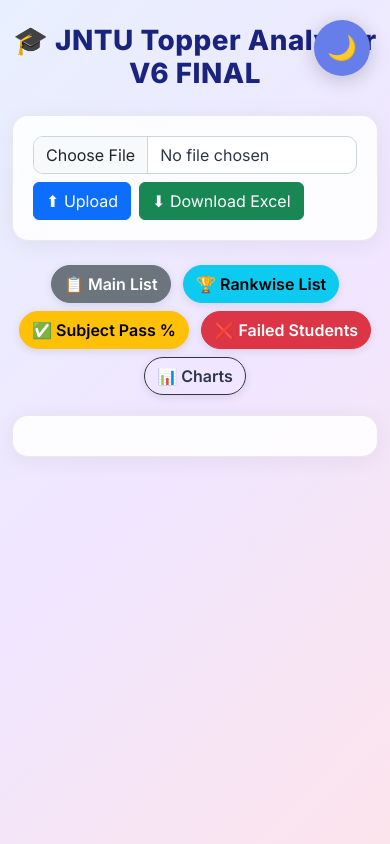
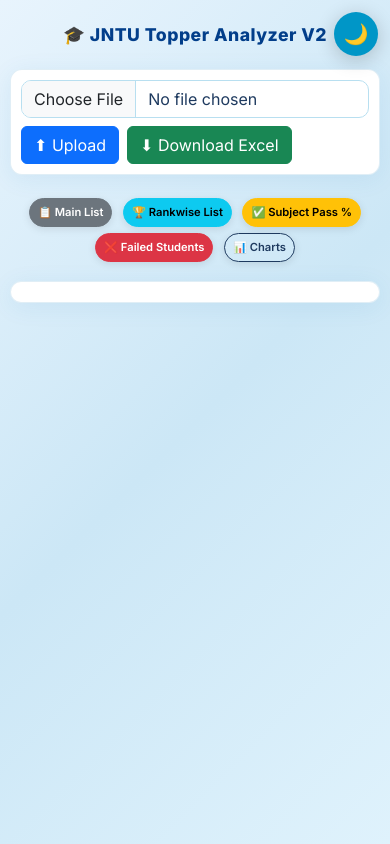
Before and after one commit to saikrishnajanga/jntuh-markslist-v2.0, a Flask app: page / in a window 390 px wide. Run offline with Flask 3, Linux system fonts and the light colour scheme; some libraries are stand-ins or nearby versions.

Commit message:
V2: Ocean Blue theme, grouped table headers, PDF export, responsive design, fixed overall percentage

```diff
--- a/app.py
+++ b/app.py
@@ -60,20 +60,25 @@ def process_file(path):
     ).round(2).reset_index()
     sgpa.columns = ["HTNO","SGPA"]
 
-    # THEORY SUBJECT PERCENTAGE (CR >= 3)
-    theory = df[df["CR"] >= 3].copy()
-    theory["Subject %"] = theory["TOTAL"]
+    # Identify theory vs lab subjects
+    subject_cr = credit_subjects.drop_duplicates("SUBJECT")[["SUBJECT","CR"]].copy()
+    theory_names = sorted(subject_cr[subject_cr["CR"] >= 3]["SUBJECT"].tolist())
+    lab_names = sorted(subject_cr[subject_cr["CR"] < 3]["SUBJECT"].tolist())
 
-    subject_percent = theory.pivot(
+    # ALL SUBJECT MARKS pivot
+    all_subs = credit_subjects.copy()
+    all_subs["Subject %"] = all_subs["TOTAL"]
+
+    subject_percent = all_subs.pivot(
         index="HTNO",
         columns="SUBJECT",
         values="Subject %"
     ).round(2).reset_index()
 
-    # OVERALL % based on theory subjects only
-    subject_count = theory.groupby("HTNO").size().reset_index(name="Count")
+    # OVERALL % based on ALL credit subjects (theory + lab)
+    all_subject_count = credit_subjects.groupby("HTNO").size().reset_index(name="Count")
 
-    overall = total_marks.merge(subject_count,on="HTNO")
+    overall = total_marks.merge(all_subject_count, on="HTNO")
 
     overall["Overall %"] = (
         overall["Total Marks"] / (overall["Count"] * 100)
@@ -81,12 +86,19 @@ def process_file(path):
 
     overall = overall[["HTNO","Overall %"]].round(2)
 
-    # MAIN RESULT
+    # MAIN RESULT — reorder columns: S.No, HTNO, Subjects…, Labs…, Total, Overall%, SGPA
     result = subject_percent.merge(total_marks,on="HTNO")
     result = result.merge(overall,on="HTNO")
     result = result.merge(sgpa,on="HTNO")
 
     result.insert(0,"S.No",range(1,len(result)+1))
+
+    ordered_cols = ["S.No","HTNO"] + theory_names + lab_names + ["Total Marks","Overall %","SGPA"]
+    result = result[ordered_cols]
+
+    # Store column grouping info for template
+    result._theory_names = theory_names
+    result._lab_names = lab_names
 
     # RANK TABLES
     rank_df = total_marks.merge(sgpa,on="HTNO")
@@ -148,7 +160,48 @@ def index():
 
         result,failed,rank_marks,rank_sgpa,subject_pass=process_file(path)
 
-        tables["result"]=result.to_html(classes="table table-bordered",index=False)
+        # Build custom HTML table with grouped Subjects/Labs headers
+        theory_names = result._theory_names
+        lab_names = result._lab_names
+        cols = list(result.columns)
+
+        # Build the group header row
+        group_row = '<tr>'
+        # S.No and HTNO get empty top header
+        group_row += '<th rowspan="2">S.No</th>'
+        group_row += '<th rowspan="2">HTNO</th>'
+        # Subjects group
+        if theory_names:
+            group_row += f'<th colspan="{len(theory_names)}" style="text-align:center;background:linear-gradient(135deg,#023e8a,#0077b6);color:#fff;font-size:1rem;letter-spacing:1px;">📚 Subjects</th>'
+        # Labs group
+        if lab_names:
+            group_row += f'<th colspan="{len(lab_names)}" style="text-align:center;background:linear-gradient(135deg,#0096c7,#48cae4);color:#fff;font-size:1rem;letter-spacing:1px;">🔬 Labs</th>'
+        # Summary cols
+        group_row += '<th rowspan="2">Total Marks</th>'
+        group_row += '<th rowspan="2">Overall %</th>'
+        group_row += '<th rowspan="2">SGPA</th>'
+        group_row += '</tr>'
+
+        # Build the subject names header row
+        names_row = '<tr>'
+        for name in theory_names + lab_names:
+            names_row += f'<th>{name}</th>'
+        names_row += '</tr>'
+
+        # Build data rows
+        data_rows = ''
+        for _, row in result.iterrows():
+            data_rows += '<tr>'
+            for col in cols:
+                val = row[col]
+                if pd.isna(val):
+                    val = '-'
+                elif isinstance(val, float) and val == int(val):
+                    val = int(val)
+                data_rows += f'<td>{val}</td>'
+            data_rows += '</tr>'
+
+        tables["result"] = f'<table class="table table-bordered"><thead>{group_row}{names_row}</thead><tbody>{data_rows}</tbody></table>'
         tables["failed"]=failed.to_html(classes="table table-bordered",index=False)
         tables["rank_marks"]=rank_marks.to_html(classes="table table-bordered",index=False)
         tables["rank_sgpa"]=rank_sgpa.to_html(classes="table table-bordered",index=False)
--- a/templates/index.html
+++ b/templates/index.html
@@ -4,7 +4,7 @@
 <head>
   <meta charset="UTF-8">
   <meta name="viewport" content="width=device-width, initial-scale=1.0">
-  <title>JNTU Topper Analyzer V6 FINAL</title>
+  <title>JNTU Topper Analyzer V2</title>
 
   <!-- Preconnect to external origins for faster resource fetching -->
   <link rel="preconnect" href="https://fonts.googleapis.com">
@@ -19,63 +19,64 @@
 
   <!-- Chart.js — deferred so it doesn't block HTML parsing -->
   <script defer src="https://cdn.jsdelivr.net/npm/chart.js@4.4.1/dist/chart.umd.min.js"></script>
+  <script defer src="https://cdnjs.cloudflare.com/ajax/libs/html2pdf.js/0.10.1/html2pdf.bundle.min.js"></script>
 
   <style>
-
-    /* ===== MORNING (LIGHT) MODE — default ===== */
+    /* ===== MORNING (LIGHT) MODE — Ocean Blue ===== */
     :root {
-      --bg: linear-gradient(135deg, #e8f0fe 0%, #f0e6ff 50%, #fce4ec 100%);
-      --text: #2d3748;
-      --heading: #1a237e;
-      --card-bg: rgba(255, 255, 255, 0.85);
-      --card-border: rgba(0, 0, 0, 0.08);
-      --card-shadow: rgba(0, 0, 0, 0.06);
+      --bg: linear-gradient(135deg, #e8f4fd 0%, #cce7f6 50%, #dff2fc 100%);
+      --text: #1e3a5f;
+      --heading: #023e8a;
+      --card-bg: #ffffff;
+      --card-border: rgba(0, 119, 182, 0.12);
+      --card-shadow: rgba(0, 119, 182, 0.08);
       --chart-card-bg: #fff;
-      --chart-card-border: #e2e8f0;
-      --chart-label: #4a5568;
-      --table-text: #2d3748;
-      --table-border: #cbd5e0;
-      --table-td-bg: rgba(255, 255, 255, 0.7);
-      --table-stripe: rgba(102, 126, 234, 0.05);
+      --chart-card-border: #b8dff0;
+      --chart-label: #1e3a5f;
+      --table-text: #1e3a5f;
+      --table-border: #b8dff0;
+      --table-td-bg: #ffffff;
+      --table-stripe: #f0f7fc;
       --input-bg: #fff;
-      --input-border: #cbd5e0;
-      --input-text: #2d3748;
-      --section-title: #4a148c;
-      --hr-color: rgba(0, 0, 0, 0.1);
-      --axis-color: #4a5568;
-      --grid-color: rgba(0, 0, 0, 0.06);
-      --toggle-bg: #667eea;
+      --input-border: #b8dff0;
+      --input-text: #1e3a5f;
+      --section-title: #0077b6;
+      --hr-color: rgba(0, 119, 182, 0.15);
+      --axis-color: #1e3a5f;
+      --grid-color: rgba(0, 119, 182, 0.08);
+      --toggle-bg: #0096c7;
       --toggle-icon: "🌙";
     }
 
-    /* ===== NIGHT (DARK) MODE ===== */
+    /* ===== NIGHT (DARK) MODE — Deep Ocean ===== */
     [data-theme="night"] {
-      --bg: linear-gradient(135deg, #0f0c29 0%, #1a1a3e 50%, #24243e 100%);
-      --text: #e0e0e0;
-      --heading: #a5b4fc;
-      --card-bg: rgba(255, 255, 255, 0.06);
-      --card-border: rgba(255, 255, 255, 0.1);
-      --card-shadow: rgba(0, 0, 0, 0.3);
-      --chart-card-bg: rgba(255, 255, 255, 0.08);
-      --chart-card-border: rgba(255, 255, 255, 0.1);
-      --chart-label: #b0b0e0;
-      --table-text: #e0e0e0;
-      --table-border: rgba(255, 255, 255, 0.15);
-      --table-td-bg: rgba(255, 255, 255, 0.04);
-      --table-stripe: rgba(102, 126, 234, 0.1);
-      --input-bg: rgba(255, 255, 255, 0.08);
-      --input-border: rgba(255, 255, 255, 0.15);
-      --input-text: #fff;
-      --section-title: #b39ddb;
-      --hr-color: rgba(255, 255, 255, 0.1);
-      --axis-color: #aaa;
-      --grid-color: rgba(255, 255, 255, 0.06);
+      --bg: linear-gradient(135deg, #0a1628 0%, #112240 50%, #0d1f3c 100%);
+      --text: #cad8e8;
+      --heading: #90e0ef;
+      --card-bg: #0d1b30;
+      --card-border: rgba(0, 180, 216, 0.15);
+      --card-shadow: rgba(0, 0, 0, 0.35);
+      --chart-card-bg: rgba(0, 180, 216, 0.08);
+      --chart-card-border: rgba(0, 180, 216, 0.15);
+      --chart-label: #90e0ef;
+      --table-text: #cad8e8;
+      --table-border: rgba(0, 180, 216, 0.2);
+      --table-td-bg: #0e1f3a;
+      --table-stripe: #112a4a;
+      --input-bg: rgba(0, 180, 216, 0.08);
+      --input-border: rgba(0, 180, 216, 0.2);
+      --input-text: #e0f0ff;
+      --section-title: #48cae4;
+      --hr-color: rgba(0, 180, 216, 0.15);
+      --axis-color: #90e0ef;
+      --grid-color: rgba(0, 180, 216, 0.08);
       --toggle-bg: #ffc107;
       --toggle-icon: "☀️";
     }
 
     body {
       background: var(--bg);
+      background-attachment: fixed;
       color: var(--text);
       font-family: 'Inter', 'Segoe UI', sans-serif;
       min-height: 100vh;
@@ -136,11 +137,11 @@
       background: var(--card-bg);
       border: 1px solid var(--card-border);
       border-radius: 16px;
-      backdrop-filter: blur(12px);
       padding: 20px;
       margin-bottom: 20px;
       box-shadow: 0 4px 24px var(--card-shadow);
       transition: background 0.3s ease, border-color 0.3s ease;
+      overflow: hidden;
     }
 
     .chart-card {
@@ -175,6 +176,10 @@
     table,
     .table {
       color: var(--table-text) !important;
+      background: var(--table-td-bg) !important;
+      border-collapse: collapse;
+      width: 100%;
+      transition: background 0.3s ease, color 0.3s ease;
     }
 
     .table-bordered,
@@ -184,7 +189,7 @@
     }
 
     .table th {
-      background: linear-gradient(135deg, #667eea, #764ba2);
+      background: linear-gradient(135deg, #0077b6, #00b4d8) !important;
       color: #fff !important;
       font-weight: 600;
     }
@@ -192,9 +197,10 @@
     .table td {
       background: var(--table-td-bg) !important;
       color: var(--table-text) !important;
+      transition: background 0.3s ease;
     }
 
-    .table-striped tbody tr:nth-of-type(odd) td {
+    .table tr:nth-child(even) td {
       background: var(--table-stripe) !important;
     }
 
@@ -209,8 +215,8 @@
     .form-control:focus {
       background: var(--input-bg);
       color: var(--input-text);
-      box-shadow: 0 0 0 3px rgba(102, 126, 234, 0.25);
-      border-color: #667eea;
+      box-shadow: 0 0 0 3px rgba(0, 119, 182, 0.25);
+      border-color: #0096c7;
     }
 
     .section-title {
@@ -222,6 +228,9 @@
 
     .table-responsive {
       overflow-x: auto;
+      background: var(--table-td-bg);
+      border-radius: 12px;
+      transition: background 0.3s ease;
     }
 
     /* Charts button fix for light mode */
@@ -234,11 +243,68 @@
       background: var(--text);
       color: var(--card-bg);
     }
+
+    .btn-export-pdf {
+      background: linear-gradient(135deg, #0077b6, #00b4d8);
+      color: #fff;
+      border: none;
+      border-radius: 10px;
+      padding: 8px 18px;
+      font-weight: 600;
+      font-size: 0.85rem;
+      cursor: pointer;
+      transition: transform 0.15s, box-shadow 0.15s;
+      box-shadow: 0 2px 8px rgba(0, 119, 182, 0.2);
+      margin-bottom: 12px;
+    }
+
+    .btn-export-pdf:hover {
+      transform: scale(1.05);
+      box-shadow: 0 4px 16px rgba(0, 119, 182, 0.3);
+    }
+
+    /* ===== RESPONSIVE DESIGN ===== */
+    @media (max-width: 768px) {
+      .container { padding-left: 10px; padding-right: 10px; }
+      h1 { font-size: 1.4rem; }
+      .card-glass { padding: 12px; border-radius: 12px; }
+      .nav-btns .btn { font-size: 0.75rem; padding: 6px 10px; margin: 3px; }
+      .table th, .table td { font-size: 0.75rem; padding: 6px 8px !important; white-space: nowrap; }
+      .btn-export-pdf { font-size: 0.75rem; padding: 6px 12px; }
+      .pie-grid { grid-template-columns: 1fr 1fr; gap: 12px; }
+      .theme-toggle { width: 44px; height: 44px; font-size: 20px; top: 12px; right: 12px; }
+    }
+
+    @media (max-width: 480px) {
+      h1 { font-size: 1.1rem; }
+      .nav-btns .btn { font-size: 0.7rem; padding: 5px 8px; }
+      .pie-grid { grid-template-columns: 1fr; }
+      .card-glass { padding: 10px; }
+    }
   </style>
   <script>
     function show(id) {
       ["main", "rank", "pass", "failed", "charts"].forEach(x => document.getElementById(x).style.display = "none");
       document.getElementById(id).style.display = "block";
+    }
+
+    function exportPDF(sectionId, filename) {
+      var el = document.getElementById(sectionId);
+      // Hide export button during PDF capture
+      var btn = el.querySelector('.btn-export-pdf');
+      if (btn) btn.style.display = 'none';
+
+      var opt = {
+        margin:       [10, 5, 10, 5],
+        filename:     filename + '.pdf',
+        image:        { type: 'jpeg', quality: 0.98 },
+        html2canvas:  { scale: 2, useCORS: true, scrollY: 0 },
+        jsPDF:        { unit: 'mm', format: 'a3', orientation: 'landscape' }
+      };
+
+      html2pdf().set(opt).from(el).save().then(function () {
+        if (btn) btn.style.display = '';
+      });
     }
 
     // Store all chart instances for dynamic theme updates
@@ -306,8 +372,8 @@
     <div style="text-align:center;">
       <div style="
         width:48px;height:48px;margin:0 auto 16px;
-        border:4px solid rgba(102,126,234,0.2);
-        border-top:4px solid #667eea;
+        border:4px solid rgba(0,119,182,0.2);
+        border-top:4px solid #0096c7;
         border-radius:50%;
         animation:spin .8s linear infinite;
       "></div>
@@ -316,13 +382,19 @@
       </p>
     </div>
   </div>
-  <style>@keyframes spin{to{transform:rotate(360deg)}}</style>
+  <style>
+    @keyframes spin {
+      to {
+        transform: rotate(360deg)
+      }
+    }
+  </style>
 
   <!-- Theme Toggle Button -->
   <button id="themeToggle" class="theme-toggle" onclick="toggleTheme()">🌙</button>
 
   <div class="container py-4">
-    <h1 class="text-center mb-4">🎓 JNTU Topper Analyzer V6 FINAL</h1>
+    <h1 class="text-center mb-4">🎓 JNTU Topper Analyzer V2</h1>
 
     <div class="card-glass">
       <form method="POST" enctype="multipart/form-data" class="d-flex align-items-center gap-2 flex-wrap">
@@ -340,16 +412,29 @@
       <button onclick="show('charts')" class="btn btn-outline-dark">📊 Charts</button>
     </div>
 
-    <div id="main" class="card-glass">{{ tables.result|safe }}</div>
+    <div id="main" class="card-glass">
+      {% if tables.result %}<button class="btn-export-pdf" onclick="exportPDF('main','Main_List')">📄 Export PDF</button>{% endif %}
+      <div class="table-responsive">{{ tables.result|safe }}</div>
+    </div>
     <div id="rank" style="display:none" class="card-glass">
-      <h3 class="section-title">Rank by Marks</h3>{{ tables.rank_marks|safe }}
-      <h3 class="section-title">Rank by SGPA</h3>{{ tables.rank_sgpa|safe }}
+      {% if tables.rank_marks %}<button class="btn-export-pdf" onclick="exportPDF('rank','Rankwise_List')">📄 Export PDF</button>{% endif %}
+      <h3 class="section-title">Rank by Marks</h3>
+      <div class="table-responsive">{{ tables.rank_marks|safe }}</div>
+      <h3 class="section-title">Rank by SGPA</h3>
+      <div class="table-responsive">{{ tables.rank_sgpa|safe }}</div>
     </div>
-    <div id="pass" style="display:none" class="card-glass">{{ tables.subject_pass|safe }}</div>
-    <div id="failed" style="display:none" class="card-glass">{{ tables.failed|safe }}</div>
+    <div id="pass" style="display:none" class="card-glass">
+      {% if tables.subject_pass %}<button class="btn-export-pdf" onclick="exportPDF('pass','Subject_Pass_Percentage')">📄 Export PDF</button>{% endif %}
+      <div class="table-responsive">{{ tables.subject_pass|safe }}</div>
+    </div>
+    <div id="failed" style="display:none" class="card-glass">
+      {% if tables.failed %}<button class="btn-export-pdf" onclick="exportPDF('failed','Failed_Students')">📄 Export PDF</button>{% endif %}
+      <div class="table-responsive">{{ tables.failed|safe }}</div>
+    </div>
 
     <!-- CHARTS SECTION -->
     <div id="charts" style="display:none" class="card-glass">
+      {% if tables.result %}<button class="btn-export-pdf" onclick="exportPDF('charts','Charts')">📄 Export PDF</button>{% endif %}
       <h3 class="section-title text-center">📊 Subject-wise Pass Percentage (Pie Charts)</h3>
       <div id="pie-container" class="pie-grid"></div>
       <hr style="border-color:var(--hr-color)">
@@ -366,7 +451,7 @@
       var overlay = document.getElementById("loadingOverlay");
       if (overlay) {
         overlay.style.opacity = "0";
-        setTimeout(function(){ overlay.remove(); }, 400);
+        setTimeout(function () { overlay.remove(); }, 400);
       }
 
       // Set toggle button text based on saved theme
@@ -383,8 +468,8 @@
 
     // --- PIE CHARTS ---
     var container = document.getElementById("pie-container");
-    var passPalette = ["#667eea", "#764ba2", "#5c6bc0", "#7c4dff", "#536dfe", "#448aff", "#6c63ff", "#8e24aa"];
-    var failPalette = ["#ef5350", "#ec407a", "#f06292", "#e57373", "#ff7043", "#ff8a65", "#e53935", "#d32f2f"];
+    var passPalette = ["#0077b6", "#0096c7", "#00b4d8", "#48cae4", "#0088cc", "#0099dd", "#00a5e0", "#0072a3"];
+    var failPalette = ["#ef5350", "#e53935", "#f06292", "#e57373", "#ff7043", "#ff8a65", "#ec407a", "#d32f2f"];
 
     chartData.subjects.forEach(function (subj, i) {
       var div = document.createElement("div");
@@ -437,8 +522,8 @@
         datasets: [{
           label: "Students",
           data: [chartData.overall.passed, chartData.overall.failed],
-          backgroundColor: ["rgba(102,126,234,0.85)", "rgba(239,83,80,0.85)"],
-          borderColor: ["#667eea", "#ef5350"],
+          backgroundColor: ["rgba(0,150,199,0.85)", "rgba(239,83,80,0.85)"],
+          borderColor: ["#0096c7", "#ef5350"],
           borderWidth: 2,
           borderRadius: 8,
           barPercentage: 0.5
```
